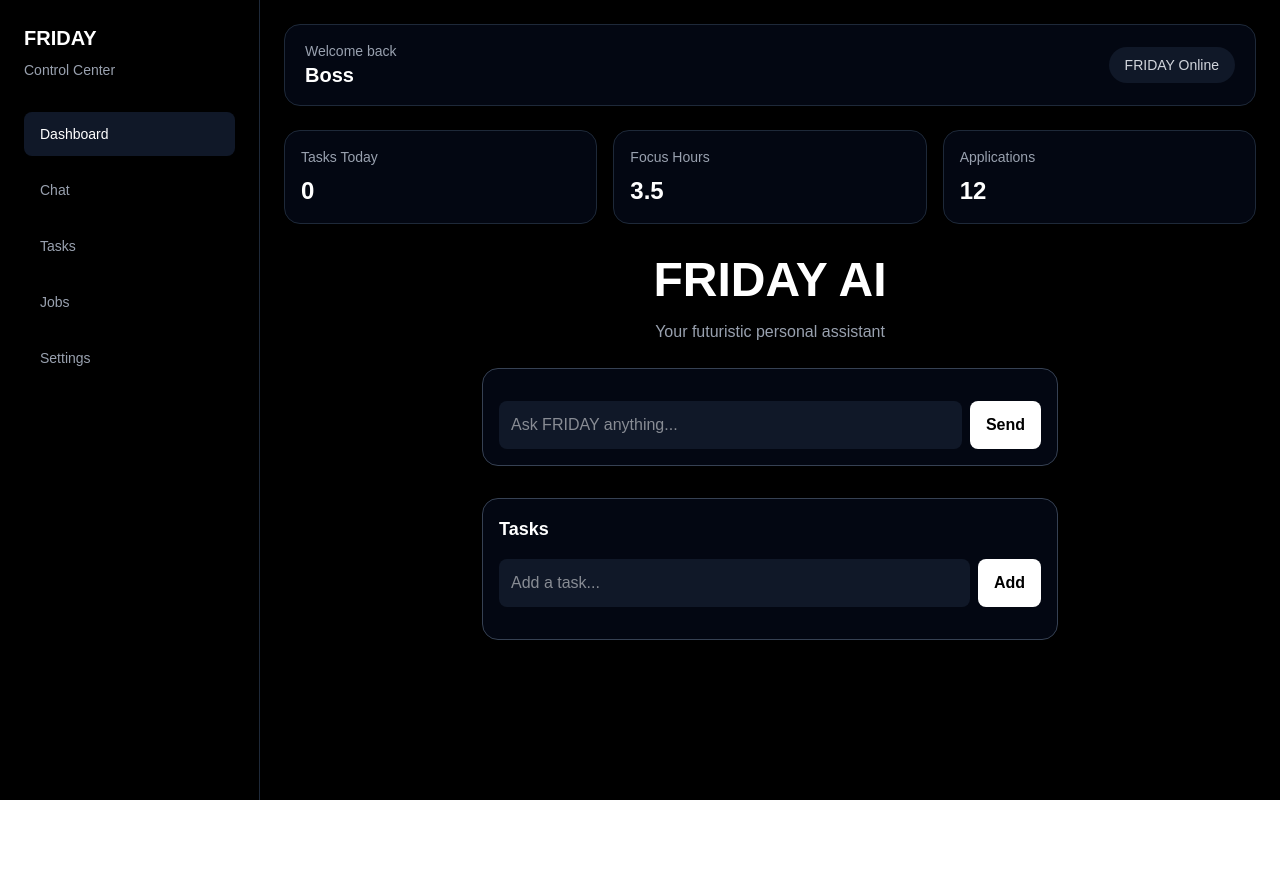
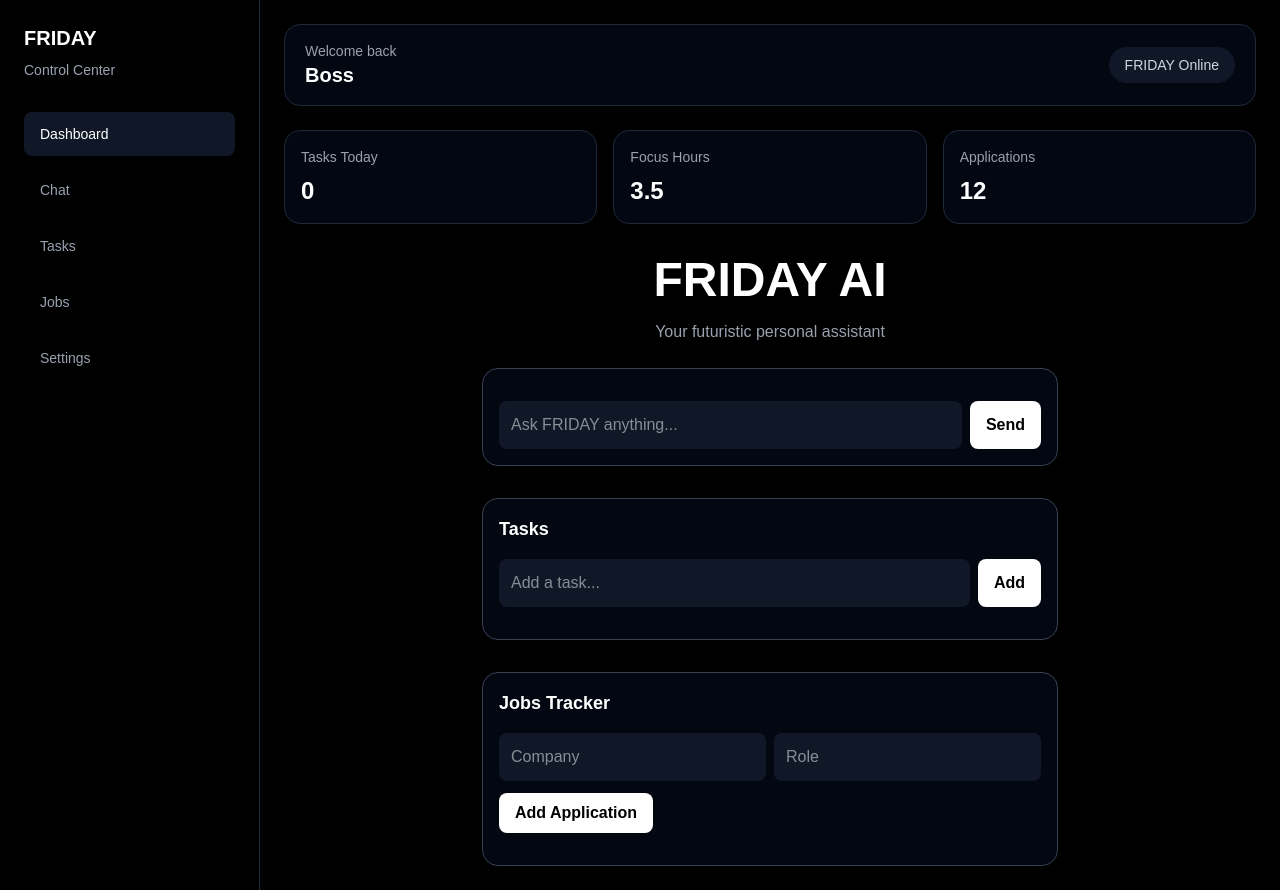
Before and after one commit to gyanram-dev/friday-ai-assistant, a Next.js app: page / in a window 1280 px wide. Before the commit the page ends 800 px from the top, so only its background shows below. Built offline with nearby package versions, Linux system fonts and the light colour scheme.

Commit message:
Add jobs and internship tracker module

```diff
--- a/src/app/page.tsx
+++ b/src/app/page.tsx
@@ -4,6 +4,7 @@ import { useEffect, useState } from "react";
 import Hero from "../components/Hero";
 import ChatBox from "../features/chat/ChatBox";
 import TasksBox from "../features/tasks/TasksBox";
+import JobsBox from "../features/jobs/JobsBox";
 
 type Task = {
   text: string;
@@ -28,14 +29,9 @@ export default function Home() {
 
     loadTasks();
 
-    window.addEventListener("storage", loadTasks);
-
     const interval = setInterval(loadTasks, 500);
 
-    return () => {
-      window.removeEventListener("storage", loadTasks);
-      clearInterval(interval);
-    };
+    return () => clearInterval(interval);
   }, []);
 
   return (
@@ -87,6 +83,7 @@ export default function Home() {
             <Hero />
             <ChatBox />
             <TasksBox />
+            <JobsBox />
           </div>
         </section>
       </div>
--- /dev/null
+++ b/src/features/jobs/JobsBox.tsx
@@ -0,0 +1,94 @@
+"use client";
+
+import { useEffect, useState } from "react";
+
+type Job = {
+  company: string;
+  role: string;
+  status: string;
+};
+
+export default function JobsBox() {
+  const [company, setCompany] = useState("");
+  const [role, setRole] = useState("");
+  const [jobs, setJobs] = useState<Job[]>([]);
+
+  useEffect(() => {
+    const saved = localStorage.getItem("friday-jobs");
+
+    if (saved) {
+      setJobs(JSON.parse(saved));
+    }
+  }, []);
+
+  useEffect(() => {
+    localStorage.setItem("friday-jobs", JSON.stringify(jobs));
+  }, [jobs]);
+
+  const addJob = () => {
+    if (!company.trim() || !role.trim()) return;
+
+    setJobs((prev) => [
+      ...prev,
+      { company, role, status: "Applied" },
+    ]);
+
+    setCompany("");
+    setRole("");
+  };
+
+  const deleteJob = (index: number) => {
+    setJobs((prev) => prev.filter((_, i) => i !== index));
+  };
+
+  return (
+    <div className="mt-8 w-full max-w-xl rounded-2xl border border-gray-700 bg-gray-950 p-4 shadow-lg">
+      <h2 className="mb-4 text-lg font-semibold">Jobs Tracker</h2>
+
+      <div className="grid gap-2 md:grid-cols-2">
+        <input
+          value={company}
+          onChange={(e) => setCompany(e.target.value)}
+          placeholder="Company"
+          className="rounded-lg bg-gray-900 p-3 text-white outline-none"
+        />
+
+        <input
+          value={role}
+          onChange={(e) => setRole(e.target.value)}
+          placeholder="Role"
+          className="rounded-lg bg-gray-900 p-3 text-white outline-none"
+        />
+      </div>
+
+      <button
+        onClick={addJob}
+        className="mt-3 rounded-lg bg-white px-4 py-2 font-semibold text-black"
+      >
+        Add Application
+      </button>
+
+      <div className="mt-4 space-y-2">
+        {jobs.map((job, index) => (
+          <div
+            key={index}
+            className="rounded-xl bg-gray-900 p-3 text-sm"
+          >
+            <p className="font-semibold">{job.company}</p>
+            <p className="text-gray-400">{job.role}</p>
+            <div className="mt-2 flex items-center justify-between">
+              <span className="text-blue-400">{job.status}</span>
+
+              <button
+                onClick={() => deleteJob(index)}
+                className="text-red-400"
+              >
+                Delete
+              </button>
+            </div>
+          </div>
+        ))}
+      </div>
+    </div>
+  );
+}
```
